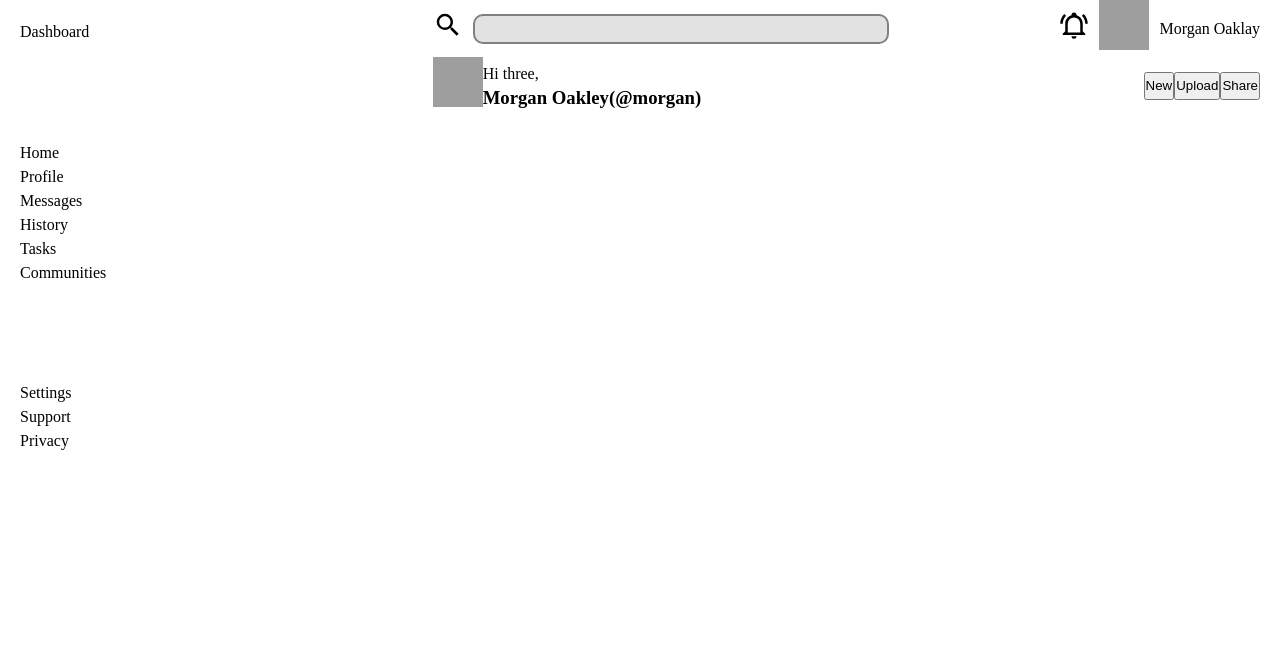
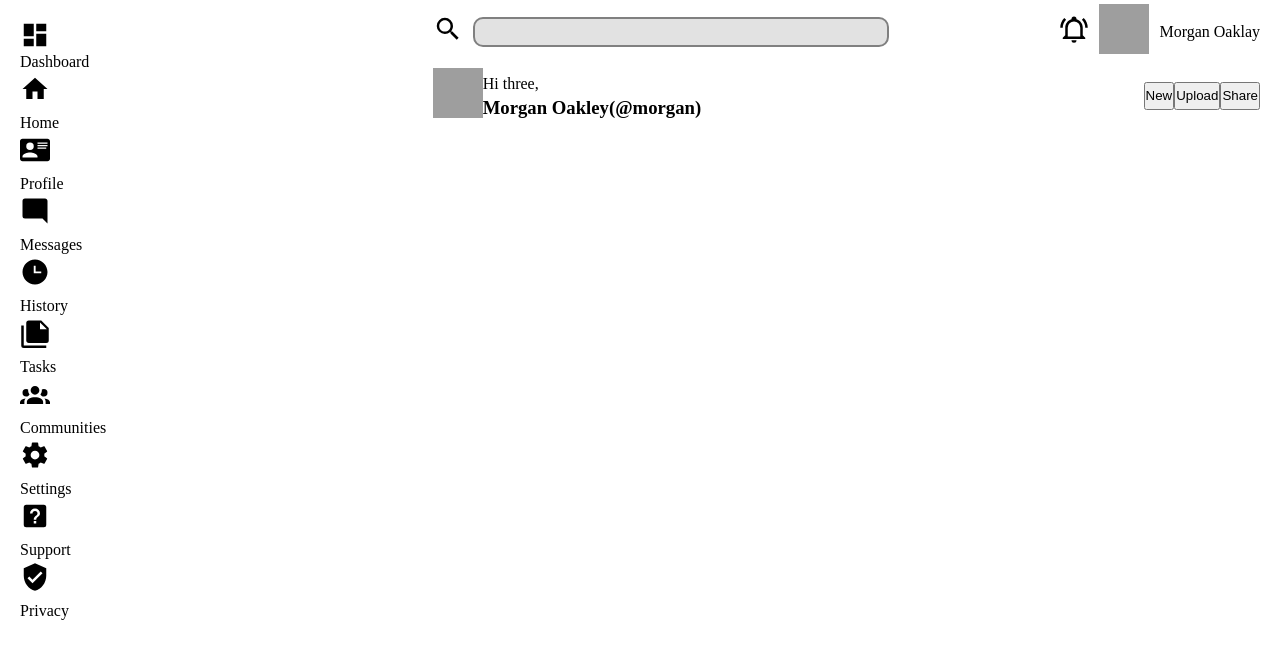
Before and after one commit to Veeramani-Elumalai/Admin-Dasboard, a plain HTML site: page index.html in a window 1280 px wide. Drawn offline with Linux system fonts and the light colour scheme; grey boxes are pictures that could not be loaded.

Commit message:
Icons added to side bar

```diff
--- a/index.html
+++ b/index.html
@@ -9,22 +9,32 @@
 <body>
     <div class="container">
         <div class="sidebar">
+            <img src="img/view-dashboard.svg" >
             <div>Dashboard</div>
 
             <nav class="sidebar_tools">
                 <ul>
+                    <img src="img/home.svg">
                     <li>Home</li>
+                    <img src="img/card-account-details.svg">
                     <li>Profile</li>
+                    <img src="img/message-reply.svg">
                     <li>Messages</li>
+                    <img src="img/clock-time-three.svg">
                     <li>History</li>
+                    <img src="img/note-multiple.svg" >
                     <li>Tasks</li>
+                    <img src="img/account-group.svg" >
                     <li>Communities</li>
                 </ul>
             </nav>
             <nav class="sidebar_personalization">
                 <ul>
+                    <img src="img/cog.svg" >
                     <li>Settings</li>
+                    <img src="img/help-box.svg" >
                     <li>Support</li>
+                    <img src="img/shield-check.svg" >
                     <li>Privacy</li>
                 </ul>
             </nav>
@@ -34,12 +44,12 @@
             <div class="header_top">
                 <div><img src="img/magnify.svg" ></div>
                 <div class="search_box"> </div>
-                <div><img src="img/bell-ring-outline.svg" alt=""></div>
-                <div><img src="img/profile.png" alt=""></div>
+                <div><img src="img/bell-ring-outline.svg" ></div>
+                <div><img src="img/profile.png" ></div>
                 <div>Morgan Oaklay</div>
             </div>
             <div class="header_bottom">
-                <div><img src="img/profile.png" alt=""></div>
+                <div><img src="img/profile.png" ></div>
                 <div class="greeting">
                     <p>Hi three,</p>
                     <h3>Morgan Oakley(@morgan)</h3>
```
